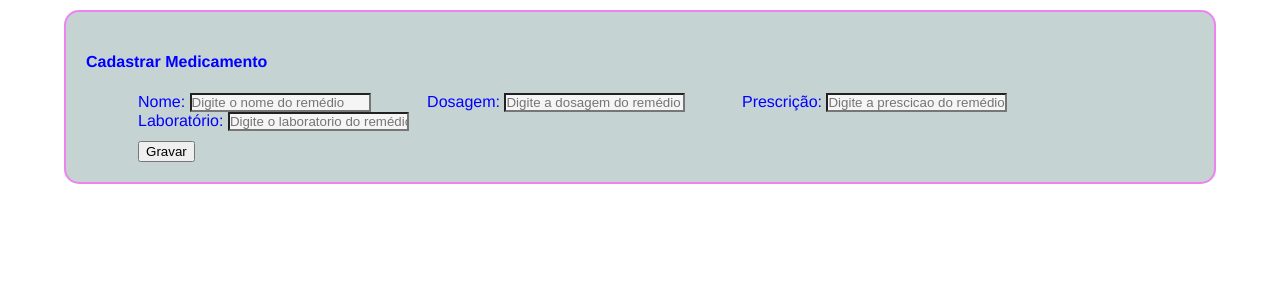
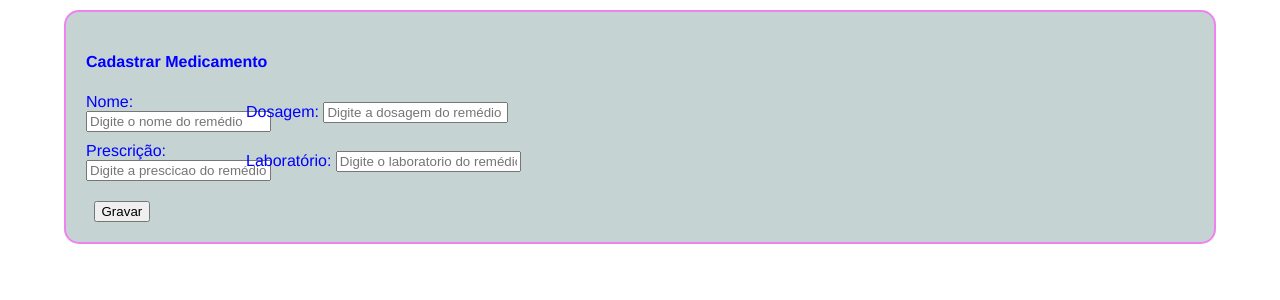
Before and after one commit to dartagnanjr/TimeMedic-front, a React (Create React App) app: page /cadastrar-medicamentos in a window 1280 px wide. Shown: the top 300 px of the page. Built offline with nearby package versions, Linux system fonts and the light colour scheme.

Commit message:
Alterando form de cadastro

```diff
--- a/src/components/CadastrarMedicamento.css
+++ b/src/components/CadastrarMedicamento.css
@@ -1,7 +1,4 @@
 .CadastrarMedicamento {
-    display: flex;
-    flex-direction: column;
-    align-items: start;
     background-color: rgb(198, 211, 211);
     margin-bottom: 2rem;
     border: 2px solid violet;
@@ -22,17 +19,21 @@
 
 }
 
+.CadastrarMedicamento form {
+    display: grid;
+    grid-template-columns: 150px 1fr; /* Coluna de 150px para labels, o resto para inputs */
+    gap: 10px 10px; /* Espaçamento entre linhas e colunas */
+    align-items: center; /* Alinha verticalmente no centro */
+}
+
 .CadastrarMedicamento form label {
     font-family: inherit;
     color: blue;
-    margin-left: 5%;
+    text-align: right;
 
 }
 
 .CadastrarMedicamento form input {
-    text-align: left;
-    padding: 0;
-    background-color: whitesmoke;
 
 }
 
--- a/src/components/CadastrarMedicamento.js
+++ b/src/components/CadastrarMedicamento.js
@@ -51,10 +51,18 @@ function CadastrarMedicamento (props) {
         <div className="CadastrarMedicamento">
             <h4>Cadastrar Medicamento</h4>
             <form onSubmit={onSubmitGravarMedicmentoHandler}>
-                <label>Nome: <input type="text" name="nome" placeholder="Digite o nome do remédio" value={nome} onChange={(event) => setNome(event.target.value)} required /> </label>
-                <label>Dosagem: <input type="text" name="dosagem" placeholder="Digite a dosagem do remédio" value={dosagem} onChange={(event) => setDosagem(event.target.value)} required /> </label>
-                <label>Prescrição: <input type="text" name="prescricao" placeholder="Digite a prescicao do remédio" value={prescricao} onChange={(event) => setPrescricao(event.target.value)} /> </label>
-                <label>Laboratório: <input type="text" name="laboratorio" placeholder="Digite o laboratorio do remédio" value={laboratorio} onChange={(event) => setLaboratorio(event.target.value)} /> </label>
+                <div >
+                    <label>Nome: <input className="nome" type="text" name="nome" placeholder="Digite o nome do remédio" value={nome} onChange={(event) => setNome(event.target.value)} required /> </label>
+                </div>
+                <div >
+                    <label>Dosagem: <input className="dosagem" type="text" name="dosagem" placeholder="Digite a dosagem do remédio" value={dosagem} onChange={(event) => setDosagem(event.target.value)} required /> </label>
+                </div>
+                <div >
+                    <label>Prescrição: <input className="prescricao" type="text" name="prescricao" placeholder="Digite a prescicao do remédio" value={prescricao} onChange={(event) => setPrescricao(event.target.value)} /> </label>
+                </div>
+                <div >
+                    <label>Laboratório: <input className="laboratorio" type="text" name="laboratorio" placeholder="Digite o laboratorio do remédio" value={laboratorio} onChange={(event) => setLaboratorio(event.target.value)} /> </label>
+                </div>
                 <div>
                     <button type="submit">Gravar</button>
                 </div>
--- a/src/components/Horario.js
+++ b/src/components/Horario.js
@@ -1,6 +1,4 @@
 import React, { useState, useEffect } from "react";
-import icChecked from '../images/checked.png'
-
 
 const Horario = (props) => {
   const [isDisabled, setIsDisabled] = useState(false);
--- a/src/components/Medicamento.js
+++ b/src/components/Medicamento.js
@@ -3,6 +3,7 @@ import './Medicamento.css'
 import HorarioDiario from "./HorarioDiario";
 import { formatarData } from "../util/dates";
 import iClose from "../images/close.png"
+import iOlmMedo from "../images/e230d086-5130-41d9-8868-3dfb4eb15d28.png"
 
 
 const Medicamento = (props) => {
@@ -21,12 +22,10 @@ const Medicamento = (props) => {
         })
         .then(dados => {
             if (dados.length > 0) {
-                const response = dados[0].horarios_medicamentos.map(_dados => {
-
-                    return {
-                        horario: formatarData(_dados.created_at).fullDate()
-                    }
-                })
+                let response = []
+                dados.map(_regs => _regs.horarios_medicamentos.map(_hora => {
+                    response.push({horario: formatarData(_hora.created_at).fullDate() })
+                }) )
                 setListHorarios(response)
                 return
             } else {
@@ -38,8 +37,12 @@ const Medicamento = (props) => {
 
     return (
        <div className="Medicamento">
+            {/* <img src={iOlmMedo} alt="Button Icon" style={{ width: "100px", height: "100px", marginRight: "4px"}} >
+            </img> */}
             <ul>
-                <h3>Nome: {props.nome} </h3>
+                <h3>Nome: {props.nome}
+
+                </h3>
                 <li>Dosagem: {props.dosagem}</li>
                 <li>Prescrição: {props.prescricao}</li>
                 <li>Laboratório: {props.laboratorio}</li>
```
Also changed, not shown: src/images/e230d086-5130-41d9-8868-3dfb4eb15d28.png (added), src/images/olmesartana-medoxomila.webp (added).
